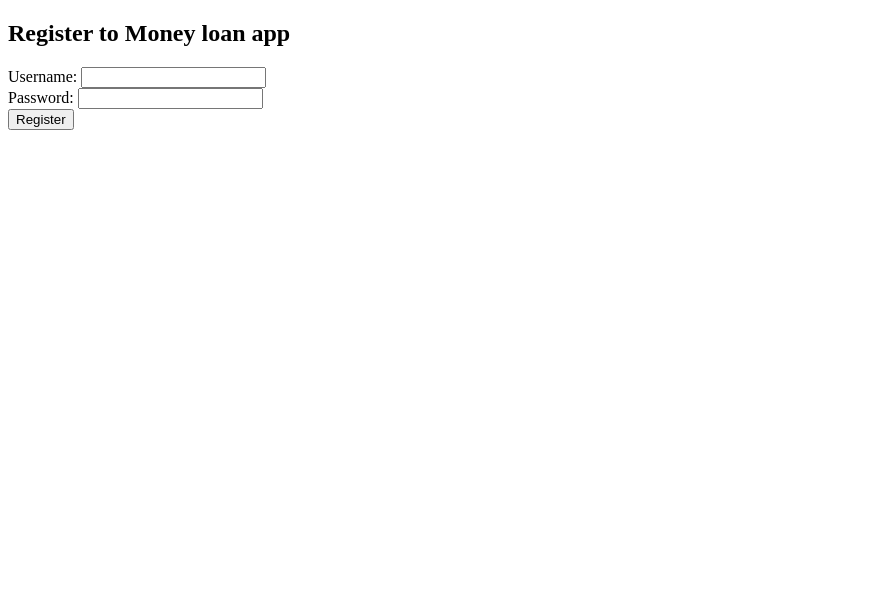
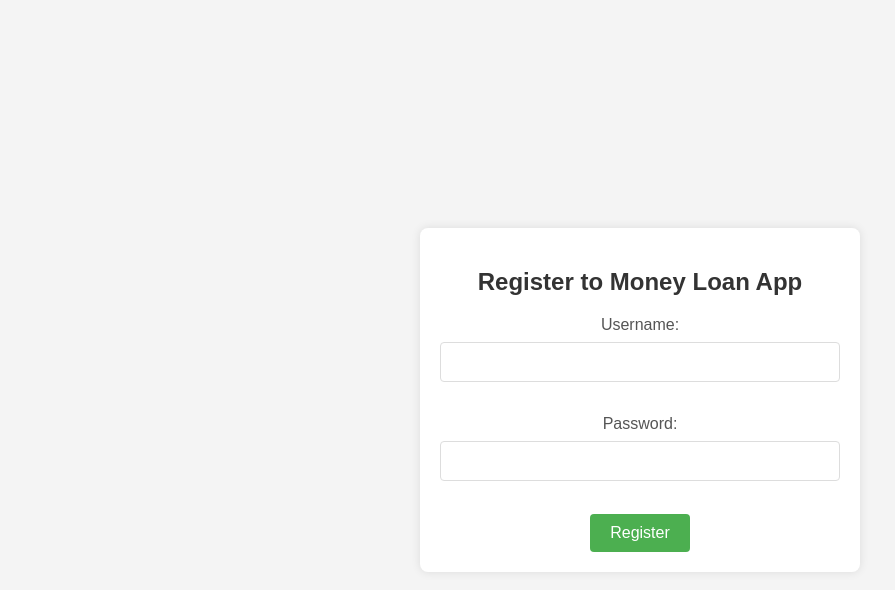
Before and after one commit to osmanzz11/money-loan-app, a website: page index.html in a window 1280 px wide. Shown: the whole page, without its empty margins (0-895 px from the left). Drawn offline with Linux system fonts and the light colour scheme.

Commit message:
Update index.html

```diff
--- a/index.html
+++ b/index.html
@@ -4,7 +4,83 @@
 <head>
     <meta charset="UTF-8">
     <meta name="viewport" content="width=device-width, initial-scale=1.0">
-    <title>Loan Management System</title>
+    <title>Money Loan Application</title>
+
+    <style>
+        body {
+            font-family: 'Arial', sans-serif;
+            background-color: #f4f4f4;
+            margin: 0;
+            padding: 0;
+            display: flex;
+            justify-content: center;
+            align-items: center;
+            height: 100vh;
+        }
+
+        #app {
+            background-color: #ffffff;
+            padding: 20px;
+            border-radius: 8px;
+            box-shadow: 0 0 10px rgba(0, 0, 0, 0.1);
+            max-width: 400px;
+            width: 100%;
+            text-align: center;
+        }
+
+        h2 {
+            color: #333333;
+        }
+
+        form {
+            display: flex;
+            flex-direction: column;
+            align-items: center;
+            margin-top: 20px;
+        }
+
+        label {
+            margin-bottom: 8px;
+            color: #555555;
+        }
+
+        input {
+            width: 100%;
+            padding: 10px;
+            margin-bottom: 15px;
+            box-sizing: border-box;
+            border: 1px solid #dddddd;
+            border-radius: 4px;
+            font-size: 16px;
+        }
+
+        button {
+            background-color: #4caf50;
+            color: #ffffff;
+            padding: 10px 20px;
+            border: none;
+            border-radius: 4px;
+            cursor: pointer;
+            font-size: 16px;
+        }
+
+        button:hover {
+            background-color: #45a049;
+        }
+
+        ul {
+            list-style: none;
+            padding: 0;
+        }
+
+        li {
+            margin-bottom: 15px;
+            padding: 15px;
+            border: 1px solid #dddddd;
+            border-radius: 4px;
+            background-color: #ffffff;
+        }
+    </style>
 </head>
 
 <body>
@@ -13,11 +89,11 @@
 
     <script>
         const appDiv = document.getElementById('app');
-        const apiUrl = 'http://localhost:3000'; // Replace with your actual backend API URL
+        const apiUrl = 'https://ml-app-caed.onrender.com'; // Replace with your actual backend API URL
 
         function renderLoginForm() {
             appDiv.innerHTML = `
-            <h2>Login to money loan app</h2>
+            <h2>Login to Money Loan App</h2>
             <form id="loginForm">
                 <label for="username">Username:</label>
                 <input type="text" id="username" name="username" required>
@@ -32,7 +108,7 @@
 
         function renderRegisterForm() {
             appDiv.innerHTML = `
-            <h2>Register to Money loan app</h2>
+            <h2>Register to Money Loan App</h2>
             <form id="registerForm">
                 <label for="newUsername">Username:</label>
                 <input type="text" id="newUsername" name="newUsername" required>
@@ -59,6 +135,18 @@
         `;
         }
 
+        function renderUserProfile(user) {
+            appDiv.innerHTML = `
+            <h2>Welcome, ${user.username}!</h2>
+            <p>Your Profile:</p>
+            <ul>
+                <li>Username: ${user.username}</li>
+                <!-- Add more profile information as needed -->
+            </ul>
+            <button type="button" onclick="fetchLoanOptions()">View Loan Options</button>
+        `;
+        }
+
         function login() {
             const username = document.getElementById('username').value;
             const password = document.getElementById('password').value;
@@ -74,8 +162,7 @@
                 .then(response => response.json())
                 .then(data => {
                     if (data.message) {
-                        fetchLoanOptions();
-                        alert('Login successful');
+                        renderUserProfile({ username });
                     } else {
                         alert(data.message || 'Login failed');
                     }
@@ -97,7 +184,6 @@
                 .then(response => response.json())
                 .then(data => {
                     if (data.message) {
-                        alert('Registration successful');
                         renderLoginForm(); // Switch to the login form after successful registration
                     } else {
                         alert('Registration failed');
```
